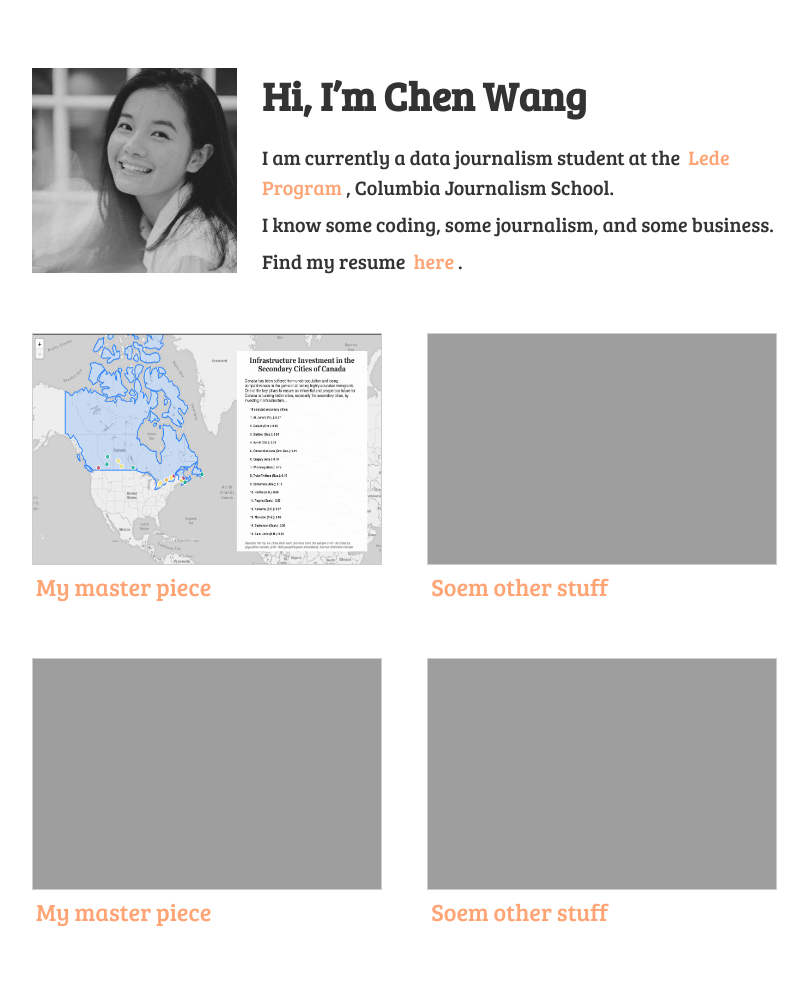
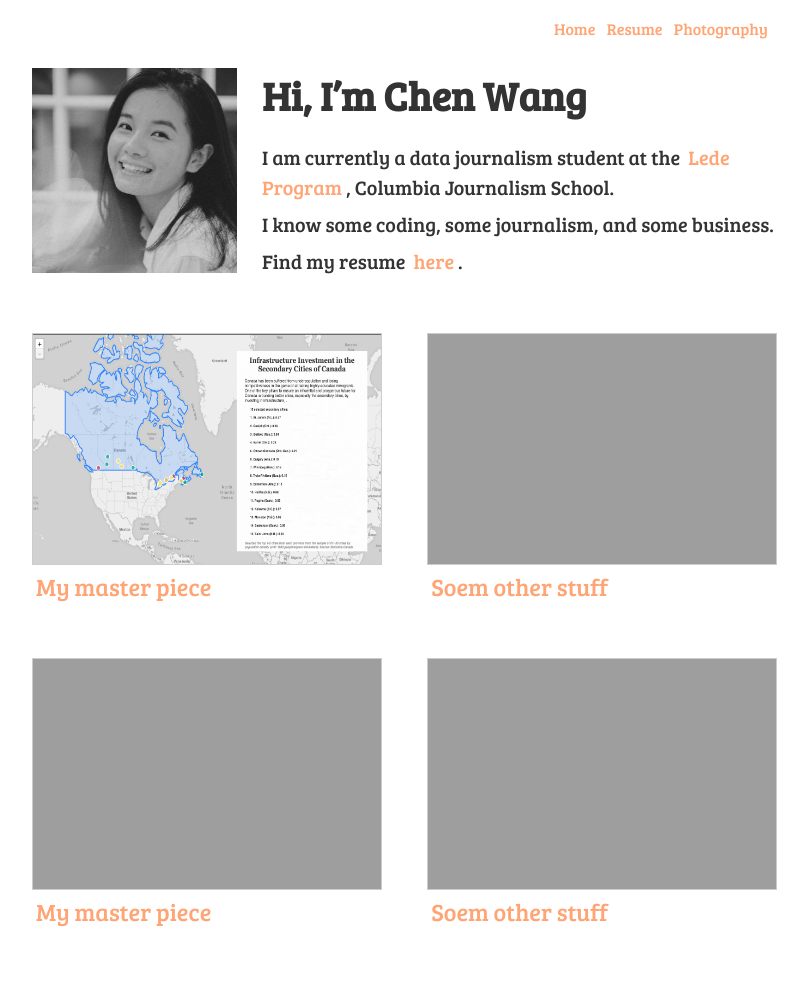
Before and after one commit to hichenwang/Data_Studio_Projects, a Jekyll site: the page built from docs/index.md, in a window 1280 px wide. Shown: the whole page, without its empty margins (233-1041 px from the left). Built offline with Jekyll 4.4.1, drawn with Linux system fonts in a browser that asks for light colours.

Commit message:
website update

```diff
--- a/docs/_includes/topnav.html
+++ b/docs/_includes/topnav.html
@@ -1,5 +1,5 @@
 <div id="nav">
   <a href="{{ site.url }}">Home</a>
-  <a href="{{ site.url }}/contact">Contact</a>
-  <a href="{{ site.url }}/about">About</a>
+  <a href="{{ site.url }}/contact">Resume</a>
+  <a href="{{ site.url }}/about">Photography</a>
 </div>
--- a/docs/_layouts/default.html
+++ b/docs/_layouts/default.html
@@ -7,6 +7,7 @@
 </head>
 <body>
   <div class="container">
+    {% include topnav.html %}
     {{ content }}
   </div>
 
```
